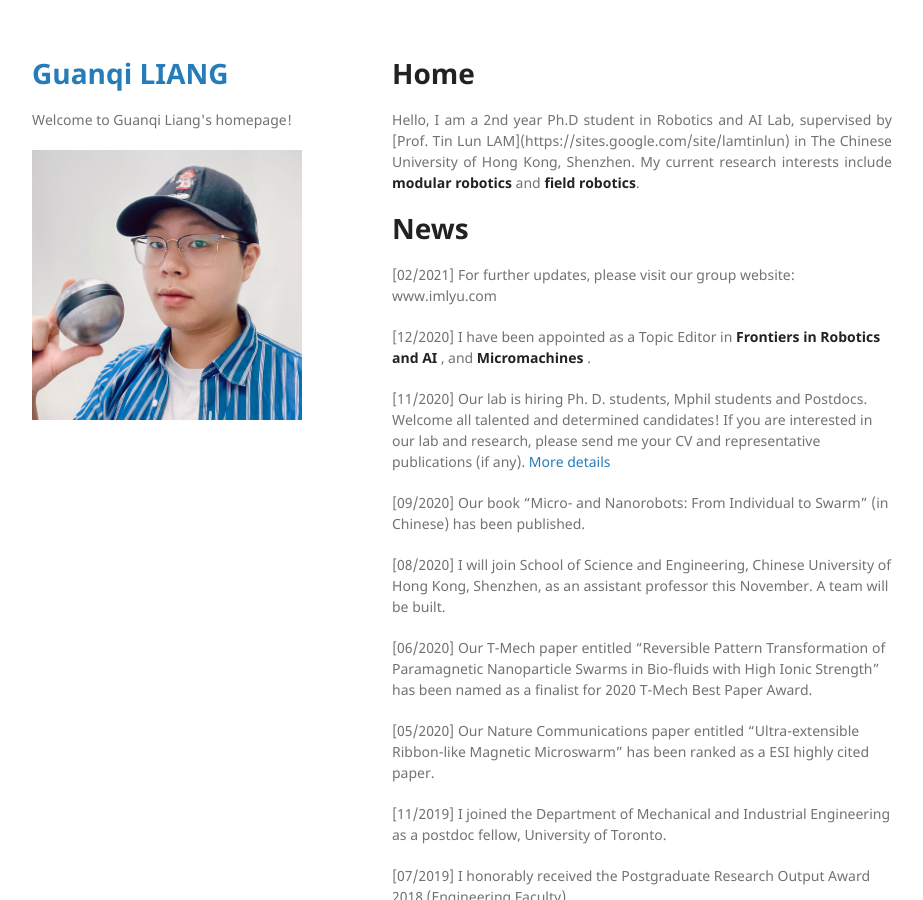
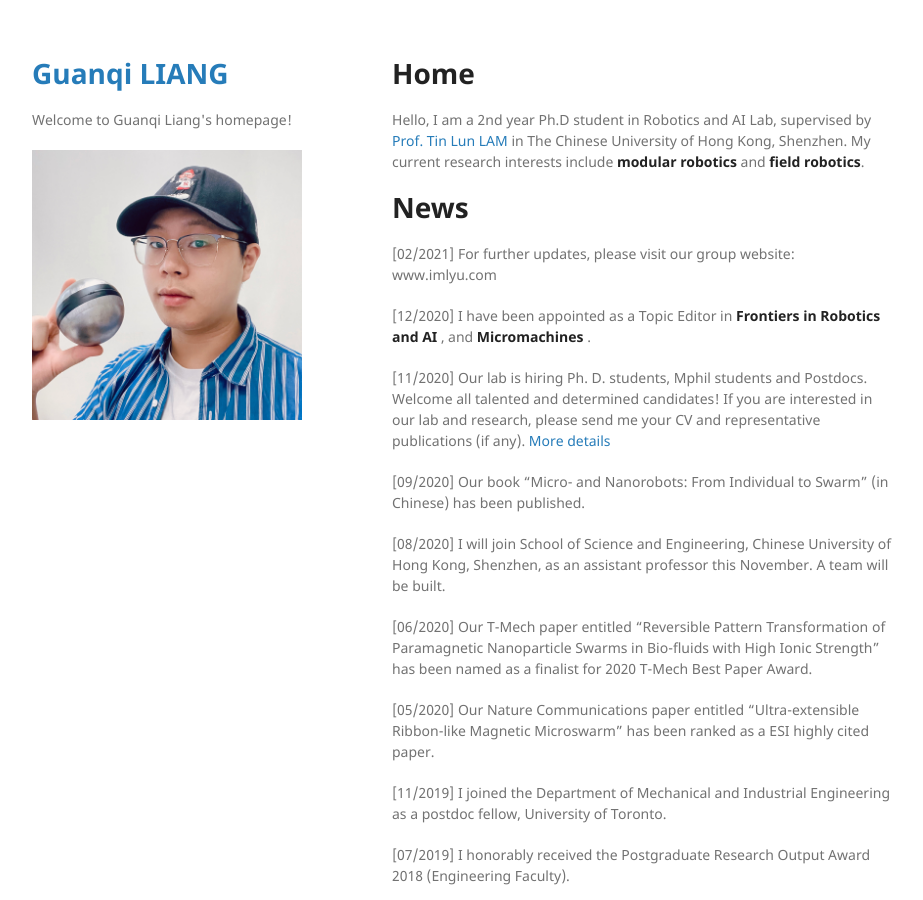
Before and after one commit to guanqiliang/guanqiliang.github.com, a Jekyll site: the page built from index.md, in a window 1280 px wide and 900 px high. Shown: the whole window, without its empty margins (178-1101 px from the left). Built offline with Jekyll 4.4.1, drawn with Linux system fonts in a browser that asks for light colours; our own code applies the rules of GitHub Pages for plain Markdown files.

Commit message:
Update index.md

```diff
--- a/index.md
+++ b/index.md
@@ -1,6 +1,6 @@
 # Home
 
-<p style="text-align:justify">Hello, I am a 2nd year Ph.D student in Robotics and AI Lab, supervised by [Prof. Tin Lun LAM](https://sites.google.com/site/lamtinlun) in The Chinese University of Hong Kong, Shenzhen. My current research interests include <strong>modular robotics</strong> and <strong>field robotics</strong>.</p>
+Hello, I am a 2nd year Ph.D student in Robotics and AI Lab, supervised by [Prof. Tin Lun LAM](https://sites.google.com/site/lamtinlun) in The Chinese University of Hong Kong, Shenzhen. My current research interests include <strong>modular robotics</strong> and <strong>field robotics</strong>.
 
 # News
 
```
